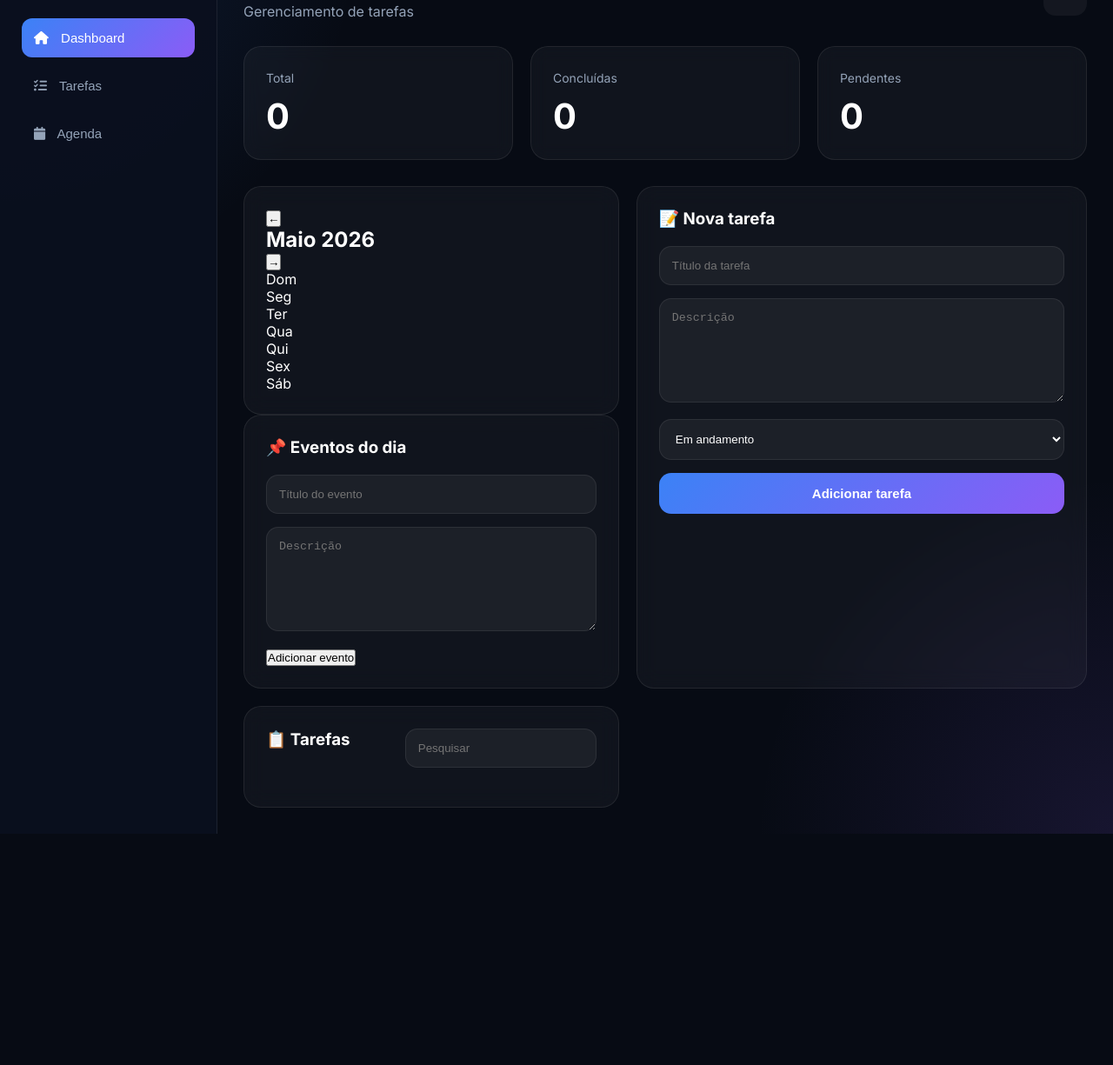
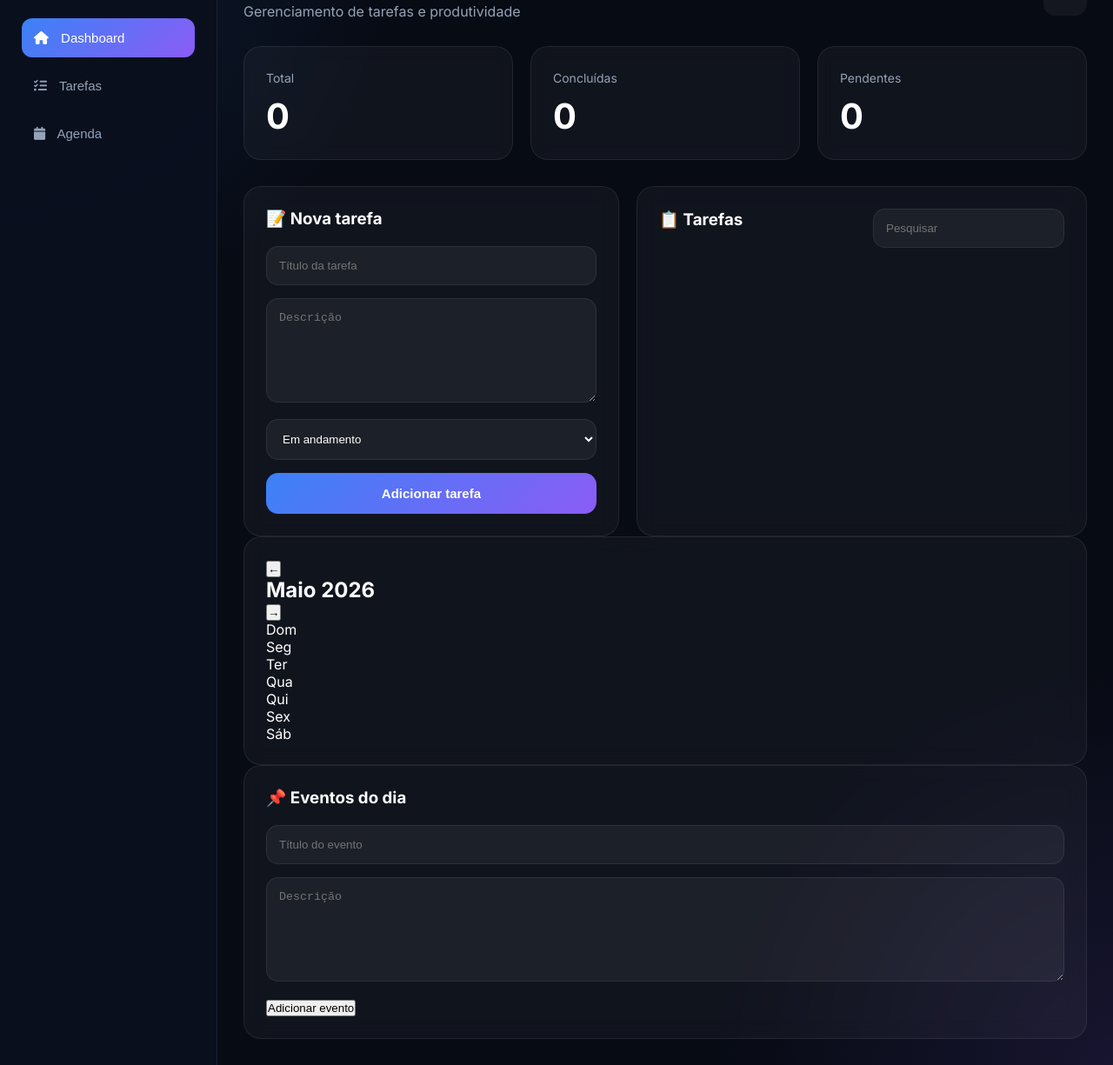
Before and after one commit to Ramon5813/agenda-nti, a plain HTML site: page index.html in a window 1280 px wide. Shown: the part 68-1293 px from the top of the page at 87% size. Before the commit the page ends 1027 px from the top, so only its background shows below. Drawn offline with Linux system fonts and the light colour scheme.

Commit message:
Update index.html

```diff
--- a/index.html
+++ b/index.html
@@ -4,16 +4,27 @@
 <head>
 
   <meta charset="UTF-8">
-  <meta name="viewport" content="width=device-width, initial-scale=1.0">
 
-  <title>🌌 Jupiter</title>
+  <meta
+    name="viewport"
+    content="width=device-width, initial-scale=1.0"
+  >
+
+  <title>
+    🌌 Jupiter
+  </title>
 
   <!-- CSS -->
   <link rel="stylesheet" href="style.css">
 
   <!-- FONT -->
   <link rel="preconnect" href="https://fonts.googleapis.com">
-  <link rel="preconnect" href="https://fonts.gstatic.com" crossorigin>
+
+  <link
+    rel="preconnect"
+    href="https://fonts.gstatic.com"
+    crossorigin
+  >
 
   <link
     href="https://fonts.googleapis.com/css2?family=Inter:wght@300;400;500;600;700&display=swap"
@@ -30,46 +41,69 @@
 
 <body>
 
+  <!-- ================================= -->
   <!-- SIDEBAR -->
+  <!-- ================================= -->
+
   <aside class="sidebar">
 
     <div class="logo">
+
       🌌 Jupiter
+
     </div>
 
     <nav>
 
       <button class="menu active">
+
         <i class="fa-solid fa-house"></i>
+
         Dashboard
+
       </button>
 
       <button class="menu">
+
         <i class="fa-solid fa-list-check"></i>
+
         Tarefas
+
       </button>
 
       <button class="menu">
+
         <i class="fa-solid fa-calendar"></i>
+
         Agenda
+
       </button>
 
     </nav>
 
   </aside>
 
+  <!-- ================================= -->
   <!-- MAIN -->
+  <!-- ================================= -->
+
   <main class="main">
 
-    <!-- TOP -->
+    <!-- TOPBAR -->
     <header class="topbar">
 
       <div>
 
-        <h1>Dashboard Operacional</h1>
+        <h1>
+
+          Dashboard Operacional
+
+        </h1>
 
         <p>
-          Gerenciamento de tarefas
+
+          Gerenciamento de tarefas e produtividade
+
         </p>
 
       </div>
@@ -82,116 +116,69 @@
 
     </header>
 
+    <!-- ================================= -->
     <!-- KPI -->
+    <!-- ================================= -->
+
     <section class="kpis">
 
       <div class="kpi-card">
 
-        <span>Total</span>
+        <span>
+          Total
+        </span>
 
         <h2 id="kpiTotal">
+
           0
+
         </h2>
 
       </div>
 
       <div class="kpi-card">
 
-        <span>Concluídas</span>
+        <span>
+          Concluídas
+        </span>
 
         <h2 id="kpiDone">
+
           0
+
         </h2>
 
       </div>
 
       <div class="kpi-card">
 
-        <span>Pendentes</span>
+        <span>
+          Pendentes
+        </span>
 
         <h2 id="kpiPending">
+
           0
+
         </h2>
 
       </div>
 
     </section>
 
-    <!-- GRID -->
+    <!-- ================================= -->
+    <!-- TAREFAS -->
+    <!-- ================================= -->
+
     <section class="grid">
-      <!-- AGENDA -->
-<section class="calendar-section">
-
-  <div class="card">
-
-    <div class="calendar-top">
-
-      <button id="prevMonth">
-        ←
-      </button>
-
-      <h2 id="monthTitle">
-        Maio 2026
-      </h2>
-
-      <button id="nextMonth">
-        →
-      </button>
-
-    </div>
-
-    <div class="calendar-weekdays">
-
-      <div>Dom</div>
-      <div>Seg</div>
-      <div>Ter</div>
-      <div>Qua</div>
-      <div>Qui</div>
-      <div>Sex</div>
-      <div>Sáb</div>
-
-    </div>
-
-    <div
-      class="calendar-grid"
-      id="calendarGrid"
-    ></div>
-
-  </div>
-
-  <!-- EVENTOS -->
-  <div class="card">
-
-    <h3>
-      📌 Eventos do dia
-    </h3>
-
-    <input
-      type="text"
-      id="eventTitle"
-      placeholder="Título do evento"
-    >
-
-    <textarea
-      id="eventDescription"
-      placeholder="Descrição"
-    ></textarea>
-
-    <button id="addEventBtn">
-      Adicionar evento
-    </button>
-
-    <div id="eventList"></div>
-
-  </div>
-
-</section>
 
       <!-- FORM -->
       <div class="card">
 
         <h3>
+
           📝 Nova tarefa
+
         </h3>
 
         <input
@@ -208,15 +195,21 @@
         <select id="taskStatus">
 
           <option>
+
             Em andamento
+
           </option>
 
           <option>
+
             Pausado
+
           </option>
 
           <option>
+
             Concluído
+
           </option>
 
         </select>
@@ -229,13 +222,15 @@
 
       </div>
 
-      <!-- TASKS -->
+      <!-- TASK LIST -->
       <div class="card">
 
         <div class="task-header">
 
           <h3>
+
             📋 Tarefas
+
           </h3>
 
           <input
@@ -252,6 +247,90 @@
 
     </section>
 
+    <!-- ================================= -->
+    <!-- CALENDÁRIO -->
+    <!-- ================================= -->
+
+    <section class="calendar-section">
+
+      <!-- CALENDÁRIO -->
+      <div class="card">
+
+        <div class="calendar-top">
+
+          <button id="prevMonth">
+
+            ←
+
+          </button>
+
+          <h2 id="monthTitle">
+
+            Maio 2026
+
+          </h2>
+
+          <button id="nextMonth">
+
+            →
+
+          </button>
+
+        </div>
+
+        <!-- DIAS -->
+        <div class="calendar-weekdays">
+
+          <div>Dom</div>
+          <div>Seg</div>
+          <div>Ter</div>
+          <div>Qua</div>
+          <div>Qui</div>
+          <div>Sex</div>
+          <div>Sáb</div>
+
+        </div>
+
+        <!-- GRID -->
+        <div
+          class="calendar-grid"
+          id="calendarGrid"
+        ></div>
+
+      </div>
+
+      <!-- EVENTOS -->
+      <div class="card">
+
+        <h3>
+
+          📌 Eventos do dia
+
+        </h3>
+
+        <input
+          type="text"
+          id="eventTitle"
+          placeholder="Título do evento"
+        >
+
+        <textarea
+          id="eventDescription"
+          placeholder="Descrição"
+        ></textarea>
+
+        <button id="addEventBtn">
+
+          Adicionar evento
+
+        </button>
+
+        <div id="eventList"></div>
+
+      </div>
+
+    </section>
+
   </main>
 
   <!-- JS -->
```
